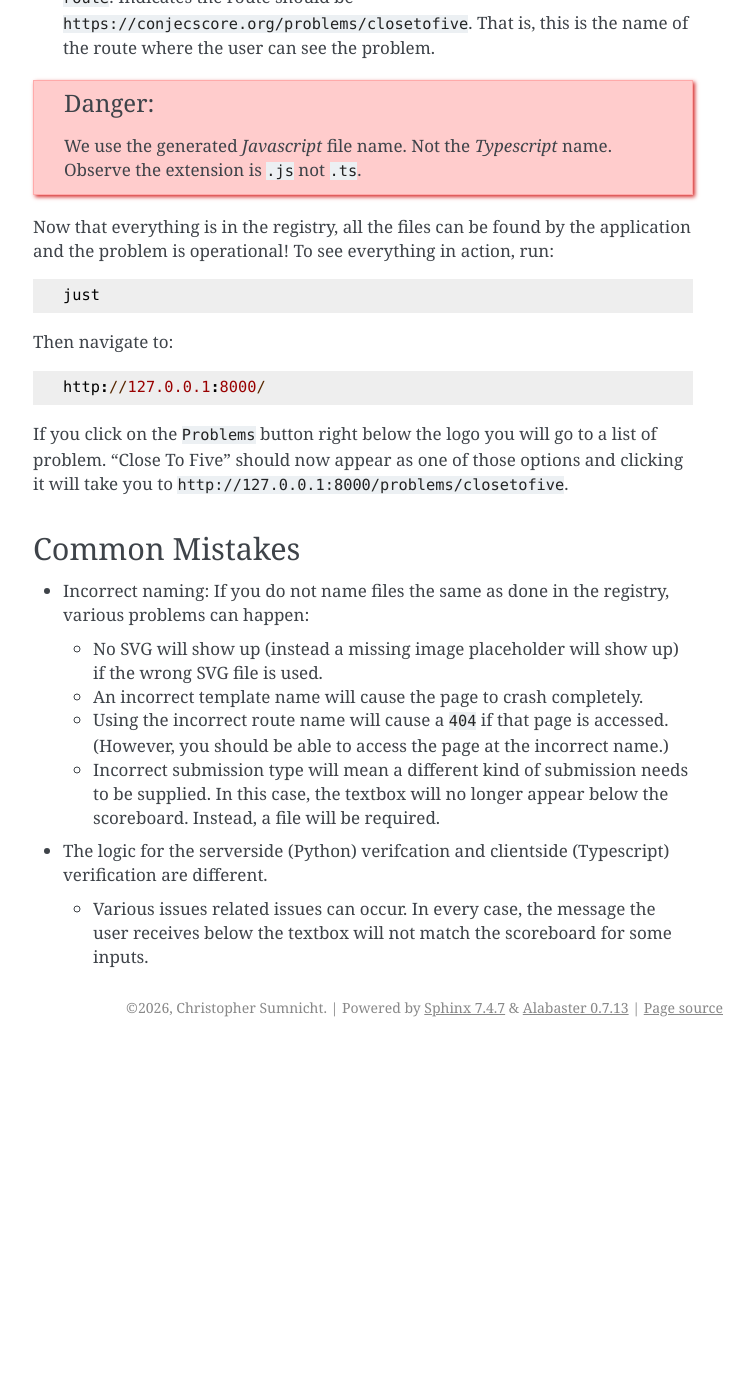
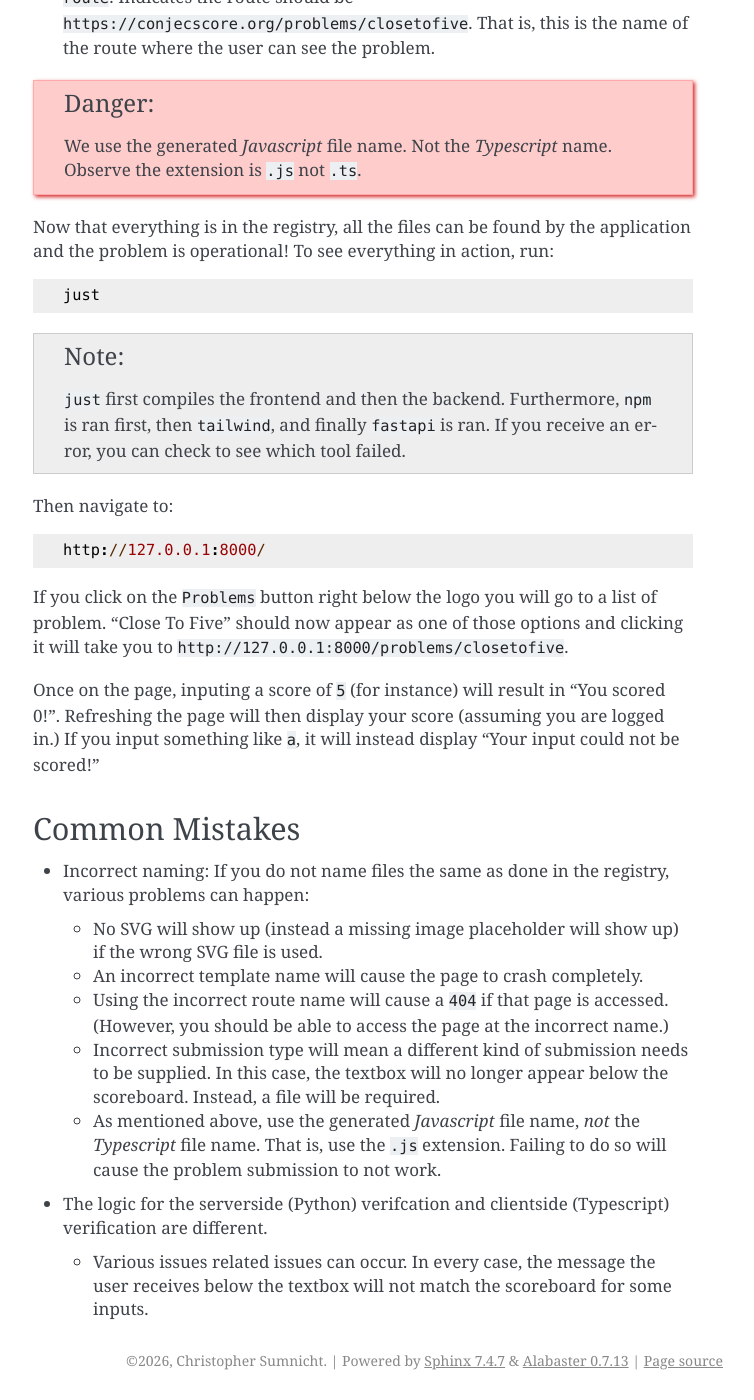
Before and after one commit to thyrgle/conjecscore, a Sphinx documentation site: the page built from docs/source/example.rst, in a window 1280 px wide and 1400 px high, scrolled down 4728 px. Shown: the whole window, without its empty margins (387-1141 px from the left). Built offline with Sphinx 7.4.7, drawn with Linux system fonts in a browser that asks for light colours; before the commit the page ends 5775 px from its top, so only the background shows below that.

Commit message:
Fixed spelling errors and common issues.

```diff
--- a/docs/source/example.rst
+++ b/docs/source/example.rst
@@ -157,6 +157,10 @@ Now that everything is in the registry, all the files can be found by the applic
 
    just
 
+.. note::
+
+   ``just`` first compiles the frontend and then the backend. Furthermore, ``npm`` is ran first, then ``tailwind``, and finally ``fastapi`` is ran. If you receive an error, you can check to see which tool failed.
+
 Then navigate to:
 
 .. code-block::
@@ -164,6 +168,8 @@ Then navigate to:
    http://127.0.0.1:8000/
 
 If you click on the ``Problems`` button right below the logo you will go to a list of problem. "Close To Five" should now appear as one of those options and clicking it will take you to ``http://127.0.0.1:8000/problems/closetofive``.
+
+Once on the page, inputing a score of ``5`` (for instance) will result in "You scored 0!". Refreshing the page will then display your score (assuming you are logged in.) If you input something like ``a``, it will instead display "Your input could not be scored!"
 
 ---------------
 Common Mistakes
@@ -175,6 +181,7 @@ Common Mistakes
   - An incorrect template name will cause the page to crash completely.
   - Using the incorrect route name will cause a ``404`` if that page is accessed. (However, you should be able to access the page at the incorrect name.)
   - Incorrect submission type will mean a different kind of submission needs to be supplied. In this case, the textbox will no longer appear below the scoreboard. Instead, a file will be required.
+  - As mentioned above, use the generated *Javascript* file name, *not* the *Typescript* file name. That is, use the ``.js`` extension. Failing to do so will cause the problem submission to not work.
 
 - The logic for the serverside (Python) verifcation and clientside (Typescript) verification are different.
 
```
Also changed, not shown: docs/source/overview.rst (+4 -4 lines).
